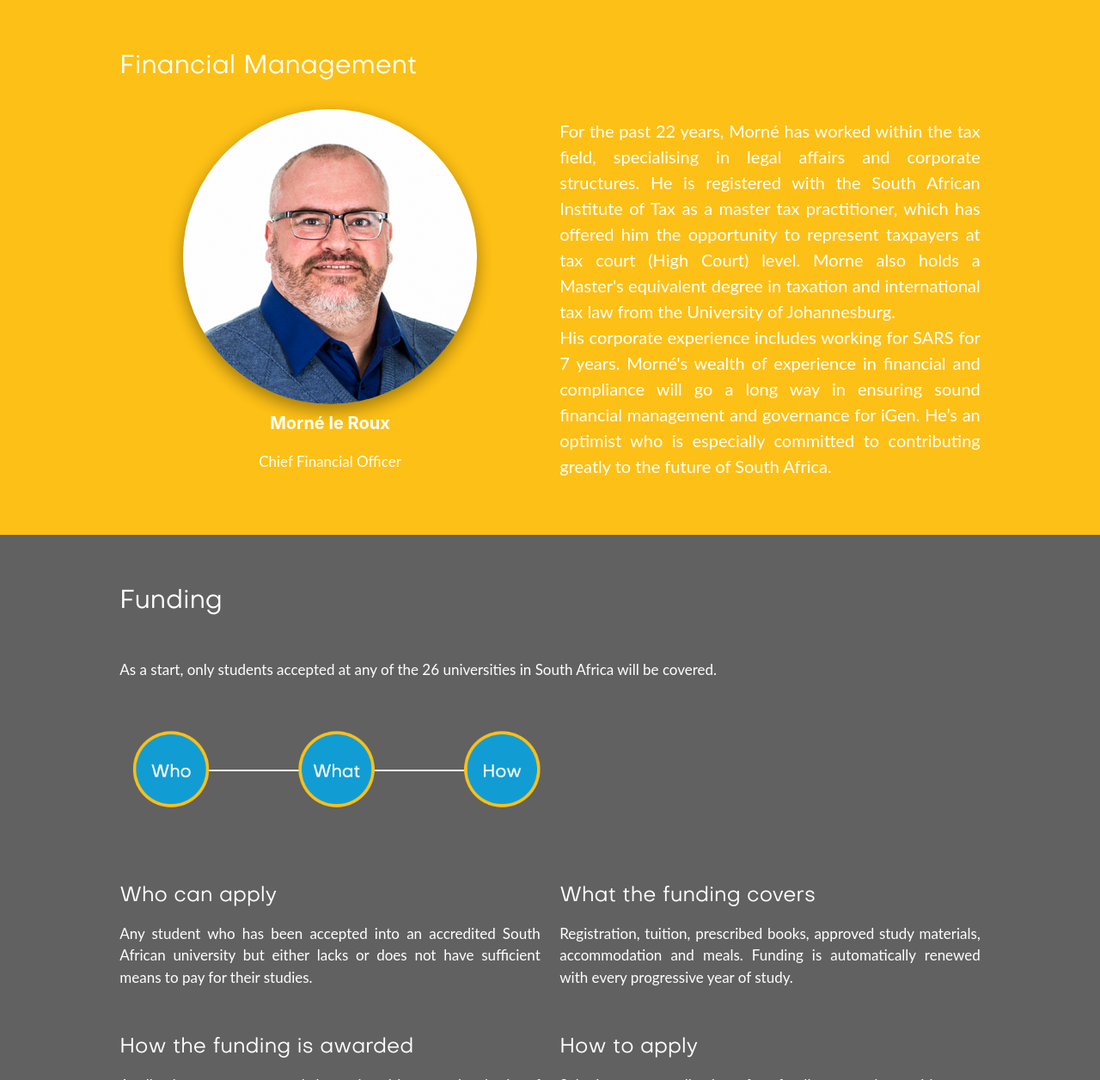
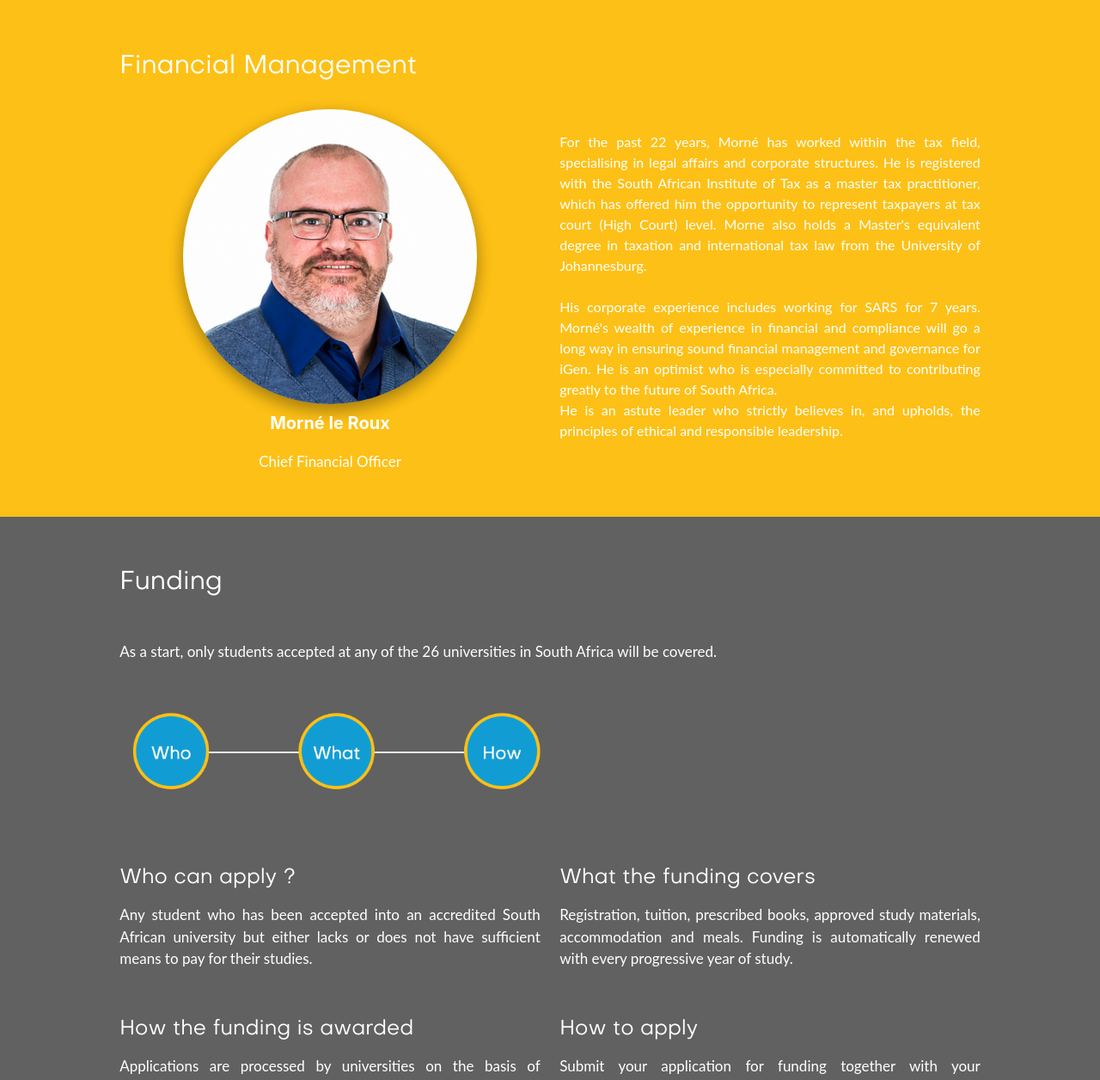
Before and after one commit to vtrev/igenwebsite, a plain HTML site: page index.html in a window 1280 px wide. Shown: the part 2879-4135 px from the top of the page at 86% size. Drawn offline with Linux system fonts and the light colour scheme.

Commit message:
fixed leroux paragraph

```diff
--- a/css/style.css
+++ b/css/style.css
@@ -316,10 +316,10 @@ nav ul a {
 
 #lerouxp {
     position: relative;
-    bottom: 10px;
+    top: 10px;
     display: flex;
     color: white !important;
-    font-size: 20px !important;
+    font-size: 16px !important;
     text-align: justify;
 }
 #management h5 {
--- a/index.html
+++ b/index.html
@@ -368,9 +368,10 @@
                 </div>
                 <div  class="col s12 m12 l6 valign-wrapper">
                     <p id="lerouxp">For the past 22 years, Morné  has worked within the tax field, specialising in legal affairs and corporate structures. He is registered with the South African Institute of Tax as a master tax practitioner, which has offered him the opportunity to represent taxpayers at tax court (High Court) level. Morne also holds a Master's equivalent degree in taxation and international tax law from the University of Johannesburg.
-                        <br>
+                        <br><br>
                         His corporate experience includes working for SARS for 7 years. Morné's  wealth of experience in financial and compliance will go a long way in ensuring sound financial management and governance for iGen.
-                        He’s an optimist who is especially committed to contributing greatly to the future of South Africa.</p>
+                        He is an optimist who is especially committed to contributing greatly to the future of South Africa.
+                    <br>He is an astute leader who strictly believes in, and upholds, the principles of ethical and responsible leadership.</p>
                 </div>
             </div>
         </div>
@@ -398,7 +399,7 @@
             </div>
             <div class="row">
                 <div id="who" class="col s12 m6 l6">
-                    <h5>Who can apply</h5>
+                    <h5>Who can apply ?</h5>
                     <p>Any student who has been accepted into an accredited South African university but either lacks
                         or does not have sufficient means to pay for their studies.</p>
                 </div>
```
